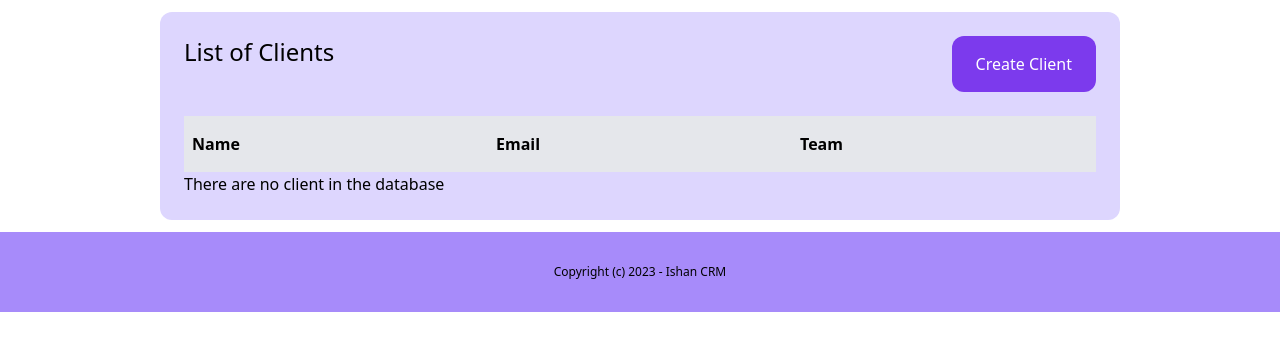
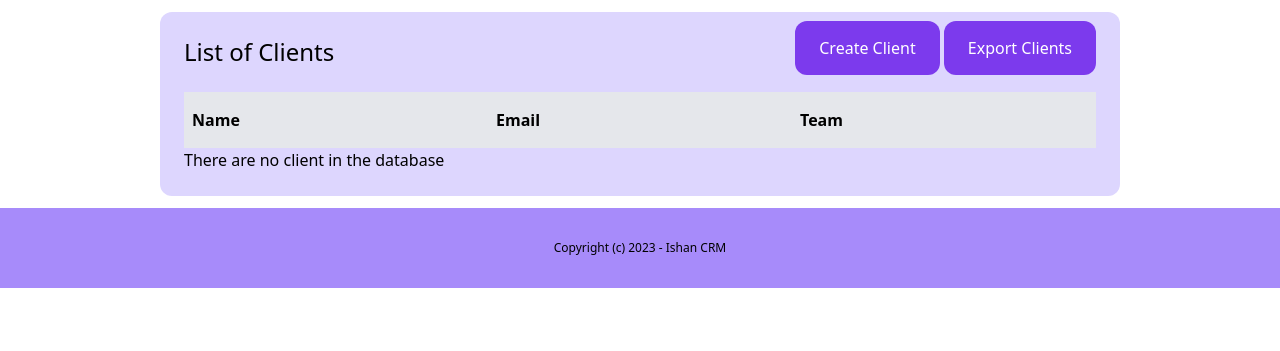
Before and after one commit to ishanshre/djangoCRM, a Django app: page /client/ in a window 1280 px wide. Shown: the part 72-423 px from the top of the page. Run offline with Django 4.2, Linux system fonts and the light colour scheme; the visitor is signed in with stand-in values (Sample User, id 1); data that the repository does not hold is empty; style sheets or scripts are compiled from the project's sources; some libraries are stand-ins or nearby versions.

Commit message:
feat: export clients to csv

```diff
--- a/client/urls.py
+++ b/client/urls.py
@@ -12,4 +12,5 @@ urlpatterns = [
     path("<int:pk>/detail/", views.ClientDetailView.as_view(), name='clientDetail'),
     path("<int:pk>/update/", views.ClientUpdateView.as_view(), name="clientUpdate"),
     path("<int:pk>/delete/", views.ClientDeleteView.as_view(), name="clientDelete"),
+    path("export/", views.ClientExportView.as_view(), name="clientExport"),
 ]
--- a/client/views.py
+++ b/client/views.py
@@ -1,4 +1,6 @@
-from django.shortcuts import get_object_or_404, redirect
+from django.shortcuts import get_object_or_404, redirect, HttpResponse
+
+import csv
 
 from django.urls import reverse
 
@@ -132,3 +134,20 @@ class ClientCreateView(LoginRequiredMixin,SuccessMessageMixin, CreateView):
         kwargs = super().get_form_kwargs()
         kwargs["user"] = self.request.user
         return kwargs
+
+
+
+class ClientExportView(LoginRequiredMixin, View):
+    def get(self, request, *args, **kwargs):
+        clients = Client.objects.filter(created_by=request.user)
+        response = HttpResponse(
+            content_type = "text/csv",
+            headers = {
+            "Content-Disposition":"attachment; filename='client.csv'",
+            }
+        )
+        writer = csv.writer(response)
+        writer.writerow(['Client', 'Description','Created at','Created by',"Modified at"])
+        for client in clients:
+            writer.writerow([client.name, client.description, client.created_at, client.created_by, client.modified_at])
+        return response
--- a/templates/client/clientDetail.html
+++ b/templates/client/clientDetail.html
@@ -4,7 +4,8 @@
 
 {% block body %}
 <div class="flex space-x-4 px-6 py-6">
-    <div class="w-1/2 h-fit bg-violet-200 rounded-xl px-6 py-6 ml-auto mt-3 mr-auto mb-3">
+    <div class="w-1/2">
+        <div class="h-fit bg-violet-200 rounded-xl px-6 py-6 ml-auto mt-3 mr-auto mb-3">
             <h1 class="text-2xl text-center font-bold mb-3">
                 {{client.name|title}}
             </h1>
@@ -25,12 +26,13 @@
             <a href="{% url 'client:clientList' %}" class="bg-violet-400 text-white py-4 px-6 rounded-xl">Back to List</a>
             <a href="{% url 'client:clientUpdate' client.id %}" class="bg-violet-400 text-white py-4 px-6 rounded-xl">Update</a>
             <a href="{% url 'client:clientDelete' client.id %}" class="bg-violet-400 text-white py-4 px-6 rounded-xl">Delete</a>
+        </div>
         <div>
             <div class="bg-violet-200 px-4 py-4 rounded-xl">
                 <h1>Uploaded Files</h1>
             <ul>
                 {% for file in client.files.all %}
-                    <li><a href="{{file.file.url}}">File {{forloop.counter}}</a></li>
+                    <li><a href="{{file.file.url}}">File {{forloop.counter}} Download</a></li>
                 {% endfor %}
             </ul>
             </div>
--- a/templates/client/clientList.html
+++ b/templates/client/clientList.html
@@ -5,7 +5,10 @@
 <div class="w-3/4 bg-violet-200 rounded-xl px-6 py-6 ml-auto mt-3 mr-auto mb-3">
     <div class="flex justify-between">
         <h1 class="text-2xl">List of Clients</h1>
-        <a href="{% url 'client:clientCreate' %}" class="py-4 px-6 bg-violet-600 rounded-xl text-white">Create Client</a>
+        <div>
+            <a href="{% url 'client:clientCreate' %}" class="py-4 px-6 bg-violet-600 rounded-xl text-white">Create Client</a>
+        <a href="{% url 'client:clientExport' %}" class="py-4 px-6 bg-violet-600 rounded-xl text-white">Export Clients</a>
+        </div>
     </div>
     <div class="mt-6 flex justify-between">
         <p class="py-4 px-2 bg-gray-200 font-semibold w-full">Name</p>
```
Lines whose indentation alone changed are shown as unchanged.
